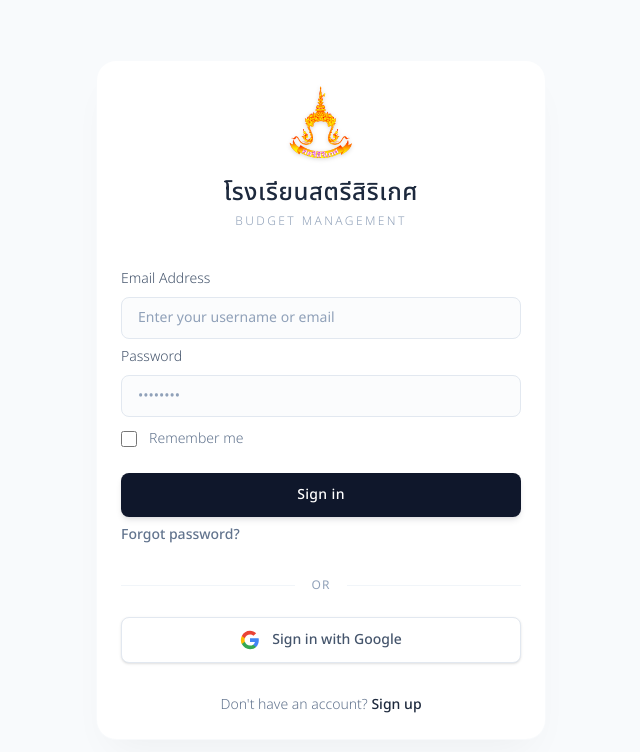
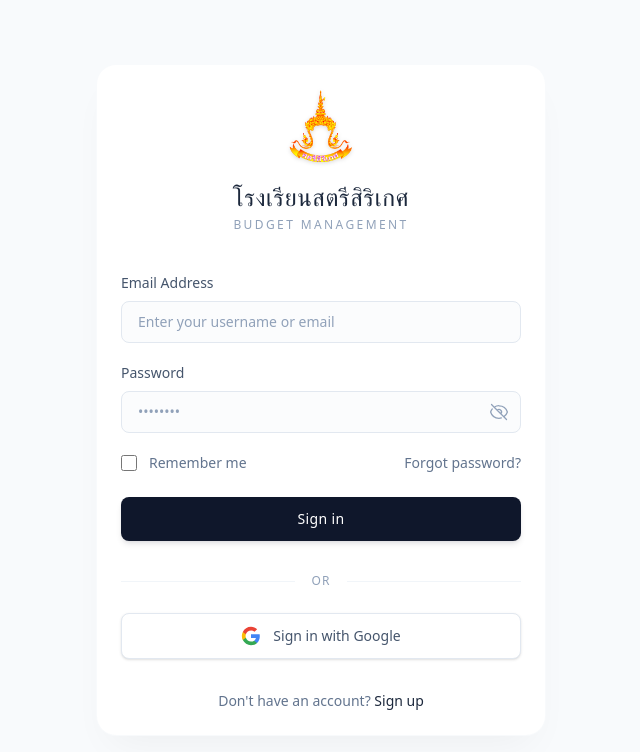
Before and after one commit to ChuthamatDev/budget-v2-frontend, a Next.js app: page /login in a window 1280 px wide. Shown: the top 752 px of the page, without its empty margins (319-959 px from the left). Built offline with nearby package versions, Linux system fonts and the light colour scheme; no server answers; a web font is replaced by a local one.

Commit message:
implement user login and register

```diff
--- a/src/app/layout.tsx
+++ b/src/app/layout.tsx
@@ -1,27 +1,30 @@
 import type { Metadata } from 'next';
-import { Noto_Sans_Thai } from 'next/font/google';
+import { Geist, Geist_Mono } from 'next/font/google';
 import './globals.css';
 
-const notoSansThai = Noto_Sans_Thai({
-  weight: ['100', '200', '300', '400', '500', '600', '700', '800', '900'],
-  subsets: ['latin', 'thai'],
-  display: 'swap',
-  variable: '--font-noto-sans-thai',
+const geistSans = Geist({
+    variable: '--font-geist-sans',
+    subsets: ['latin']
+});
+
+const geistMono = Geist_Mono({
+    variable: '--font-geist-mono',
+    subsets: ['latin']
 });
 
 export const metadata: Metadata = {
-  title: 'SSK Budget Management System',
-  description: 'ระบบบริหารจัดการงบประมาณ โรงเรียนสตรีสิริเกศ',
+    title: 'Create Next App',
+    description: 'Generated by create next app'
 };
 
 export default function RootLayout({
-  children,
+    children
 }: Readonly<{
     children: React.ReactNode;
 }>) {
     return (
-    <html lang='th' className={`${notoSansThai.variable}`}>
-      <body className='antialiased bg-slate-50 text-slate-900 font-sans'>
+        <html lang='en'>
+            <body className={`${geistSans.variable} ${geistMono.variable} antialiased`}>
                 {children}
             </body>
         </html>
--- a/src/app/login/page.tsx
+++ b/src/app/login/page.tsx
@@ -1,12 +1,13 @@
-"use client";
+'use client';
 
-import { Button } from "@/src/components/ui/Button";
-import { Input } from "@/src/components/ui/Input";
-import Image from "next/image";
-import Link from "next/link";
-import { useRouter } from "next/navigation";
-import { useState } from "react";
-import { useAuthStore } from "@/src/store/useAuthStore";
+import { Button } from '@/src/components/ui/Button';
+import { Input } from '@/src/components/ui/Input';
+import Image from 'next/image';
+import Link from 'next/link';
+import { useRouter } from 'next/navigation';
+import { useState } from 'react';
+import { useAuthStore } from '@/src/store/useAuthStore';
+import { EyeIcon } from '@/src/components/ui/EyeIcon';
 
 export default function LoginPage() {
     const router = useRouter();
@@ -14,16 +15,18 @@ export default function LoginPage() {
     const { login, isLoading, error, clearError } = useAuthStore();
 
     const [formData, setFormData] = useState({
-        usernameOrEmail: "",
-        password: "",
-        rememberMe: false,
-    })
+        usernameOrEmail: '',
+        password: '',
+        rememberMe: false
+    });
+
+    const [showPassword, setShowPassword] = useState(false);
 
     const handleChange = (e: React.ChangeEvent<HTMLInputElement>) => {
         const { name, value, type, checked } = e.target;
         setFormData((prev) => ({
             ...prev,
-            [name]: type === "checkbox" ? checked : value,
+            [name]: type === 'checkbox' ? checked : value
         }));
     };
 
@@ -34,128 +37,157 @@ export default function LoginPage() {
             await login({
                 usernameOrEmail: formData.usernameOrEmail,
                 password: formData.password,
-                rememberMe: formData.rememberMe,
+                rememberMe: formData.rememberMe
             });
 
-            router.push("/user");
+            router.push('/user');
             router.refresh();
-
         } catch (error) {
-            console.error("Login failed:", error);
+            console.error('Login failed:', error);
         }
     };
     return (
-        <div className="flex min-h-screen items-center justify-center bg-[#F8FAFC] px-2 py-4 sm:px-6 lg:px-8 bg-[radial-gradient(ellipse_at_top,_var(--tw-gradient-stops))] from-white via-slate-50 to-slate-100">
-            <div className="w-full max-w-[450px] rounded-[20px] bg-white p-6 shadow-[0_20px_40px_-15px_rgba(0,0,0,0.05)] border border-slate-100/50">
-                <div className="mb-10 flex flex-col items-center justify-center text-center">
+        <div className='flex min-h-screen items-center justify-center bg-[#F8FAFC] px-2 py-4 sm:px-6 lg:px-8 bg-[radial-gradient(ellipse_at_top,_var(--tw-gradient-stops))] from-white via-slate-50 to-slate-100'>
+            <div className='w-full max-w-[450px] rounded-[20px] bg-white p-6 shadow-[0_20px_40px_-15px_rgba(0,0,0,0.05)] border border-slate-100/50'>
+                <div className='mb-10 flex flex-col items-center justify-center text-center'>
                     <Image
-                        src="/ssk-logo.png"
-                        alt="SSK Logo"
+                        src='/ssk-logo.png'
+                        alt='SSK Logo'
                         width={64}
                         height={64}
-                        className="mb-4 object-contain drop-shadow-sm"
+                        className='mb-4 object-contain drop-shadow-sm'
                         priority
                     />
-                    <h1 className="text-2xl font-medium text-slate-800 tracking-wide">
+                    <h1 className='text-2xl font-medium text-slate-800 tracking-wide'>
                         โรงเรียนสตรีสิริเกศ
                     </h1>
-                    <p className="mt-1 text-xs font-light uppercase tracking-[0.2em] text-slate-400">
+                    <p className='mt-1 text-xs font-light uppercase tracking-[0.2em] text-slate-400'>
                         Budget Management
                     </p>
                 </div>
 
                 {error && (
-                    <div className="mb-6 rounded-lg bg-red-50 border border-red-100 p-3 text-center text-sm text-red-600 transition-all">
+                    <div className='mb-6 rounded-lg bg-red-50 border border-red-100 p-3 text-center text-sm text-red-600 transition-all'>
                         {error}
                     </div>
                 )}
 
-                <form onSubmit={handleSubmit} className="space-y-2">
+                <form onSubmit={handleSubmit} className='space-y-5'>
                     <div>
-                        <label className="mb-2 block text-sm font-light text-slate-600">
+                        <label className='mb-2 block text-sm font-light text-slate-600'>
                             Email Address
                         </label>
                         <Input
-                            type="text"
-                            name="usernameOrEmail"
+                            type='text'
+                            name='usernameOrEmail'
                             value={formData.usernameOrEmail}
                             onChange={handleChange}
-                            placeholder="Enter your username or email"
+                            placeholder='Enter your username or email'
                             required
                         />
                     </div>
 
                     <div>
-                        <label className="mb-2 block text-sm font-light text-slate-600">
+                        <div className='flex items-center justify-between mb-2'>
+                            <label className='block text-sm font-light text-slate-600'>
                                 Password
                             </label>
+                        </div>
+
+                        <div className='relative'>
                             <Input
-                            type="password"
-                            name="password"
+                                type={showPassword ? 'text' : 'password'}
+                                name='password'
                                 value={formData.password}
                                 onChange={handleChange}
-                            placeholder="••••••••"
+                                placeholder='••••••••'
                                 required
+                                className='pr-10'
                             />
+
+                            <button
+                                type='button'
+                                onClick={() => setShowPassword(!showPassword)}
+                                className='absolute inset-y-0 right-0 flex items-center pr-3 text-slate-400 hover:text-slate-600 focus:outline-none cursor-pointer'
+                            >
+                                <EyeIcon show={!showPassword} />
+                            </button>
+                        </div>
                     </div>
 
-                    <div className="flex items-center pt-1">
+                    <div className='flex items-center justify-between mt-2'>
+                        <div className='flex items-center'>
                             <input
-                            type="checkbox"
-                            id="remember"
-                            name="rememberMe"
+                                type='checkbox'
+                                id='remember'
+                                name='rememberMe'
                                 checked={formData.rememberMe}
                                 onChange={handleChange}
-                            className="h-4 w-4 rounded border-slate-300 text-slate-800 focus:ring-slate-800"
+                                className='h-4 w-4 rounded border-slate-300 text-slate-800 focus:ring-slate-800'
                             />
-                        <label htmlFor="remember" className="ml-3 block text-sm font-light text-slate-500">
+                            <label
+                                htmlFor='remember'
+                                className='ml-3 block text-sm font-light text-slate-500'
+                            >
                                 Remember me
                             </label>
                         </div>
 
-                    <Button
-                        type="submit"
-                        disabled={isLoading}
-                        className="mt-6 w-full rounded-lg bg-slate-900 px-4 py-3 text-sm font-medium tracking-wide text-white shadow-md shadow-slate-900/10 transition-all hover:bg-slate-800 hover:shadow-lg focus:outline-none focus:ring-2 focus:ring-slate-900 focus:ring-offset-2"
+                        <Link
+                            href='#'
+                            className='text-sm font-medium text-slate-500 hover:text-slate-800 hover:underline'
                         >
-                        {isLoading ? "Signing in..." : "Sign in"}
-                    </Button>
-
-                    <div className="mb-2 flex items-center justify-between">
-                        <Link href="#" className="text-sm font-medium text-slate-500 hover:text-slate-800 hover:underline">
                             Forgot password?
                         </Link>
                     </div>
+
+                    <Button
+                        type='submit'
+                        disabled={isLoading}
+                        className='mt-6 w-full rounded-lg bg-slate-900 px-4 py-3 text-sm font-medium tracking-wide text-white shadow-md shadow-slate-900/10 transition-all hover:bg-slate-800 hover:shadow-lg focus:outline-none focus:ring-2 focus:ring-slate-900 focus:ring-offset-2 disabled:bg-slate-400 disabled:cursor-not-allowed'
+                    >
+                        {isLoading ? 'Signing in...' : 'Sign in'}
+                    </Button>
                 </form>
-
-                <div className="relative mt-8">
-                    <div className="absolute inset-0 flex items-center">
-                        <div className="w-full border-t border-slate-100"></div>
+                <div className='relative mt-8'>
+                    <div className='absolute inset-0 flex items-center'>
+                        <div className='w-full border-t border-slate-100'></div>
                     </div>
-                    <div className="relative flex justify-center text-xs uppercase tracking-widest">
-                        <span className="bg-white px-4 text-slate-400">or</span>
+                    <div className='relative flex justify-center text-xs uppercase tracking-widest'>
+                        <span className='bg-white px-4 text-slate-400'>or</span>
                     </div>
                 </div>
 
-                <div className="mt-6">
-                    <button className="flex w-full items-center justify-center gap-3 rounded-lg border border-slate-200 bg-white px-4 py-3 text-sm font-medium text-slate-600 shadow-sm transition-all hover:bg-slate-50 hover:text-slate-900">
-                        <svg className="h-5 w-5" viewBox="0 0 24 24">
-                            <path d="M22.56 12.25c0-.78-.07-1.53-.2-2.25H12v4.26h5.92c-.26 1.37-1.04 2.53-2.21 3.31v2.77h3.57c2.08-1.92 3.28-4.74 3.28-8.09z" fill="#4285F4" />
-                            <path d="M12 23c2.97 0 5.46-.98 7.28-2.66l-3.57-2.77c-.98.66-2.23 1.06-3.71 1.06-2.86 0-5.29-1.93-6.16-4.53H2.18v2.84C3.99 20.53 7.7 23 12 23z" fill="#34A853" />
-                            <path d="M5.84 14.09c-.22-.66-.35-1.36-.35-2.09s.13-1.43.35-2.09V7.07H2.18C1.43 8.55 1 10.22 1 12s.43 3.45 1.18 4.93l2.85-2.22.81-.62z" fill="#FBBC05" />
-                            <path d="M12 5.38c1.62 0 3.06.56 4.21 1.64l3.15-3.15C17.45 2.09 14.97 1 12 1 7.7 1 3.99 3.47 2.18 7.07l3.66 2.84c.87-2.6 3.3-4.53 6.16-4.53z" fill="#EA4335" />
+                <div className='mt-6'>
+                    <button className='flex w-full items-center justify-center gap-3 rounded-lg border border-slate-200 bg-white px-4 py-3 text-sm font-medium text-slate-600 shadow-sm transition-all hover:bg-slate-50 hover:text-slate-900'>
+                        <svg className='h-5 w-5' viewBox='0 0 24 24'>
+                            <path
+                                d='M22.56 12.25c0-.78-.07-1.53-.2-2.25H12v4.26h5.92c-.26 1.37-1.04 2.53-2.21 3.31v2.77h3.57c2.08-1.92 3.28-4.74 3.28-8.09z'
+                                fill='#4285F4'
+                            />
+                            <path
+                                d='M12 23c2.97 0 5.46-.98 7.28-2.66l-3.57-2.77c-.98.66-2.23 1.06-3.71 1.06-2.86 0-5.29-1.93-6.16-4.53H2.18v2.84C3.99 20.53 7.7 23 12 23z'
+                                fill='#34A853'
+                            />
+                            <path
+                                d='M5.84 14.09c-.22-.66-.35-1.36-.35-2.09s.13-1.43.35-2.09V7.07H2.18C1.43 8.55 1 10.22 1 12s.43 3.45 1.18 4.93l2.85-2.22.81-.62z'
+                                fill='#FBBC05'
+                            />
+                            <path
+                                d='M12 5.38c1.62 0 3.06.56 4.21 1.64l3.15-3.15C17.45 2.09 14.97 1 12 1 7.7 1 3.99 3.47 2.18 7.07l3.66 2.84c.87-2.6 3.3-4.53 6.16-4.53z'
+                                fill='#EA4335'
+                            />
                         </svg>
                         Sign in with Google
                     </button>
                 </div>
 
-                <div className="mt-8 text-center text-sm font-light text-slate-500">
-                    Don't have an account?{" "}
-                    <Link href="/register" className="font-medium text-slate-800 hover:underline">
+                <div className='mt-8 text-center text-sm font-light text-slate-500'>
+                    {`Don't have an account?`}{' '}
+                    <Link href='/register' className='font-medium text-slate-800 hover:underline'>
                         Sign up
                     </Link>
                 </div>
-
             </div>
         </div>
     );
--- /dev/null
+++ b/src/components/ui/EyeIcon.tsx
@@ -0,0 +1,39 @@
+'use client';
+
+export const EyeIcon = ({ show }: { show: boolean }) =>
+    show ? (
+        <svg
+            xmlns='http://www.w3.org/2000/svg'
+            fill='none'
+            viewBox='0 0 24 24'
+            strokeWidth={1.5}
+            stroke='currentColor'
+            className='w-5 h-5 text-slate-400'
+        >
+            <path
+                strokeLinecap='round'
+                strokeLinejoin='round'
+                d='M3.98 8.223A10.477 10.477 0 0 0 1.934 12C3.226 16.338 7.244 19.5 12 19.5c.993 0 1.953-.138 2.863-.395M6.228 6.228A10.451 10.451 0 0 1 12 4.5c4.756 0 8.773 3.162 10.065 7.498a10.522 10.522 0 0 1-4.293 5.774M6.228 6.228 3 3m3.228 3.228 3.65 3.65m7.894 7.894L21 21m-3.228-3.228-3.65-3.65m0 0a3 3 0 1 0-4.243-4.243m4.242 4.242L9.88 9.88'
+            />
+        </svg>
+    ) : (
+        <svg
+            xmlns='http://www.w3.org/2000/svg'
+            fill='none'
+            viewBox='0 0 24 24'
+            strokeWidth={1.5}
+            stroke='currentColor'
+            className='w-5 h-5 text-slate-400'
+        >
+            <path
+                strokeLinecap='round'
+                strokeLinejoin='round'
+                d='M2.036 12.322a1.012 1.012 0 0 1 0-.639C3.423 7.51 7.36 4.5 12 4.5c4.638 0 8.573 3.007 9.963 7.178.07.207.07.431 0 .639C20.577 16.49 16.64 19.5 12 19.5c-4.638 0-8.573-3.007-9.963-7.178Z'
+            />
+            <path
+                strokeLinecap='round'
+                strokeLinejoin='round'
+                d='M15 12a3 3 0 1 1-6 0 3 3 0 0 1 6 0Z'
+            />
+        </svg>
+    );
--- /dev/null
+++ b/types.d.ts
@@ -0,0 +1,4 @@
+declare module '*.css' {
+    const content: { [className: string]: string };
+    export default content;
+}
```
Also changed, not shown: src/app/register/page.tsx (+153 -108 lines), src/components/layouts/Sidebar.tsx (+21 -25 lines). Lines whose indentation alone changed are shown as unchanged.
